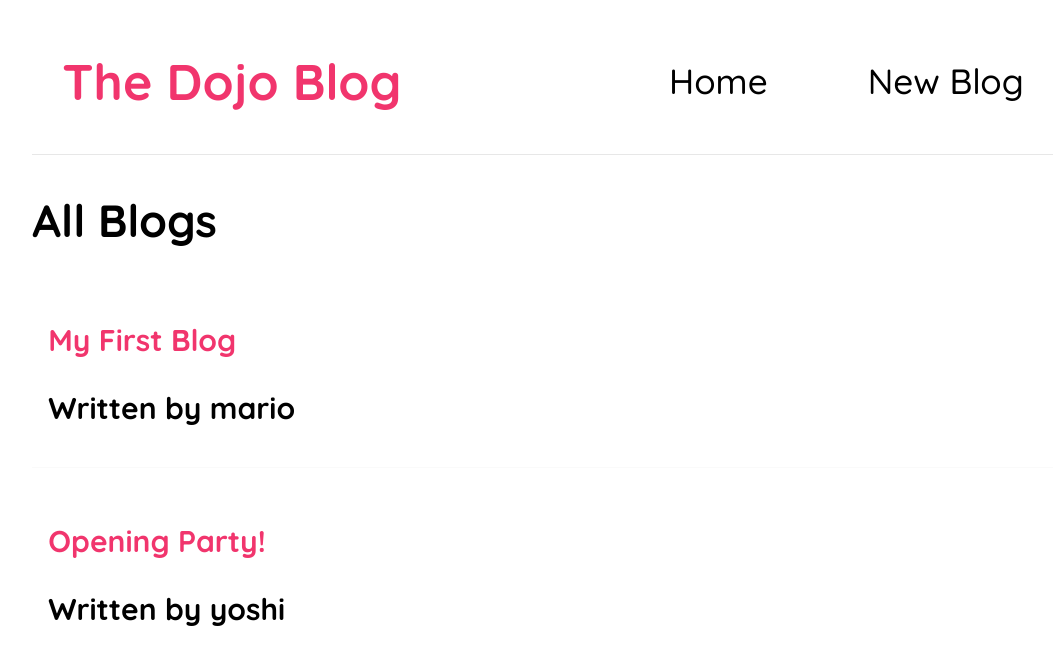
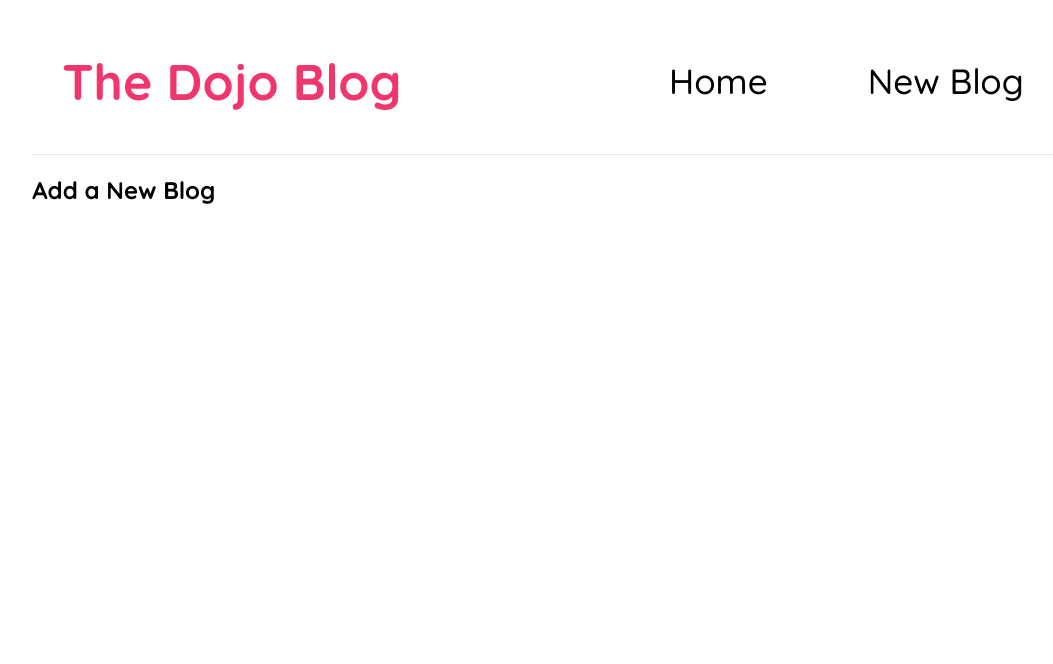
Before and after one commit to Timg0123/React-Tutorial, a React (Vite) app: page /create in a window 1280 px wide. Shown: the top 664 px of the page, without its empty margins (72-1125 px from the left). Built offline with nearby package versions, Linux system fonts and the light colour scheme; data requests are answered from the project's data file.

Commit message:
=added new Route

```diff
--- a/src/App.jsx
+++ b/src/App.jsx
@@ -1,5 +1,6 @@
 import Navbar from './Navbar';
 import Home from './Home';
+import Create from './Create';
 import { BrowserRouter as Router, Route, Switch } from 'react-router-dom';
 
 export default function App() {
@@ -9,8 +10,11 @@
         <Navbar />
         <div className="content">
           <Switch>
-            <Route path="/">
+            <Route exact path="/">
               <Home />
+            </Route>
+            <Route path="/create">
+              <Create />
             </Route>
           </Switch>
         </div>
--- /dev/null
+++ b/src/Create.jsx
@@ -0,0 +1,9 @@
+const Create = () => {
+    return (
+        <div className="create">
+            <h2>Add a New Blog</h2>
+        </div>
+    );
+}
+
+export default Create;
--- a/src/Navbar.jsx
+++ b/src/Navbar.jsx
@@ -1,10 +1,12 @@
+import { Link } from 'react-router-dom';
+
 const Navbar = () => {
     return (
         <nav className="navbar">
             <h1>The Dojo Blog</h1>
             <div className="links">
-                <a href="/">Home</a>
-                <a href="/create">New Blog</a>
+                <Link to="/">Home</Link>
+                <Link to="/create">New Blog</Link>
             </div>
         </nav>
     );
```
